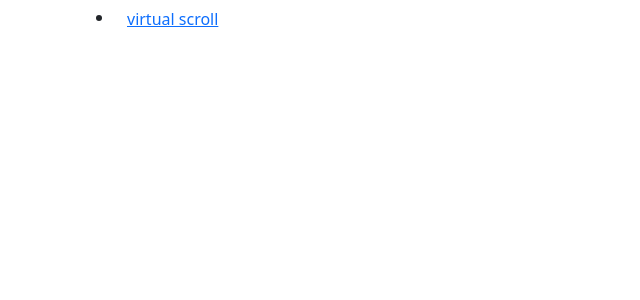
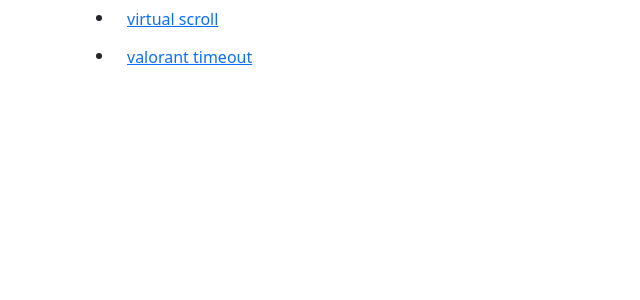
Before and after one commit to makky3939/uragami, a Next.js app: page / in a window 1280 px wide. Shown: the top 300 px of the page, without its empty margins (0-640 px from the left). Built offline with nearby package versions, Linux system fonts and the light colour scheme.

Commit message:
added link

```diff
--- a/pages/index.tsx
+++ b/pages/index.tsx
@@ -15,6 +15,9 @@
           <li>
             <a href="/virtual_scroll" className='btn btn-link'>virtual scroll</a>
           </li>
+          <li>
+            <a href="/valorant_timeout" className='btn btn-link'>valorant timeout</a>
+          </li>
         </ul>
       </div>
     </div>
```
